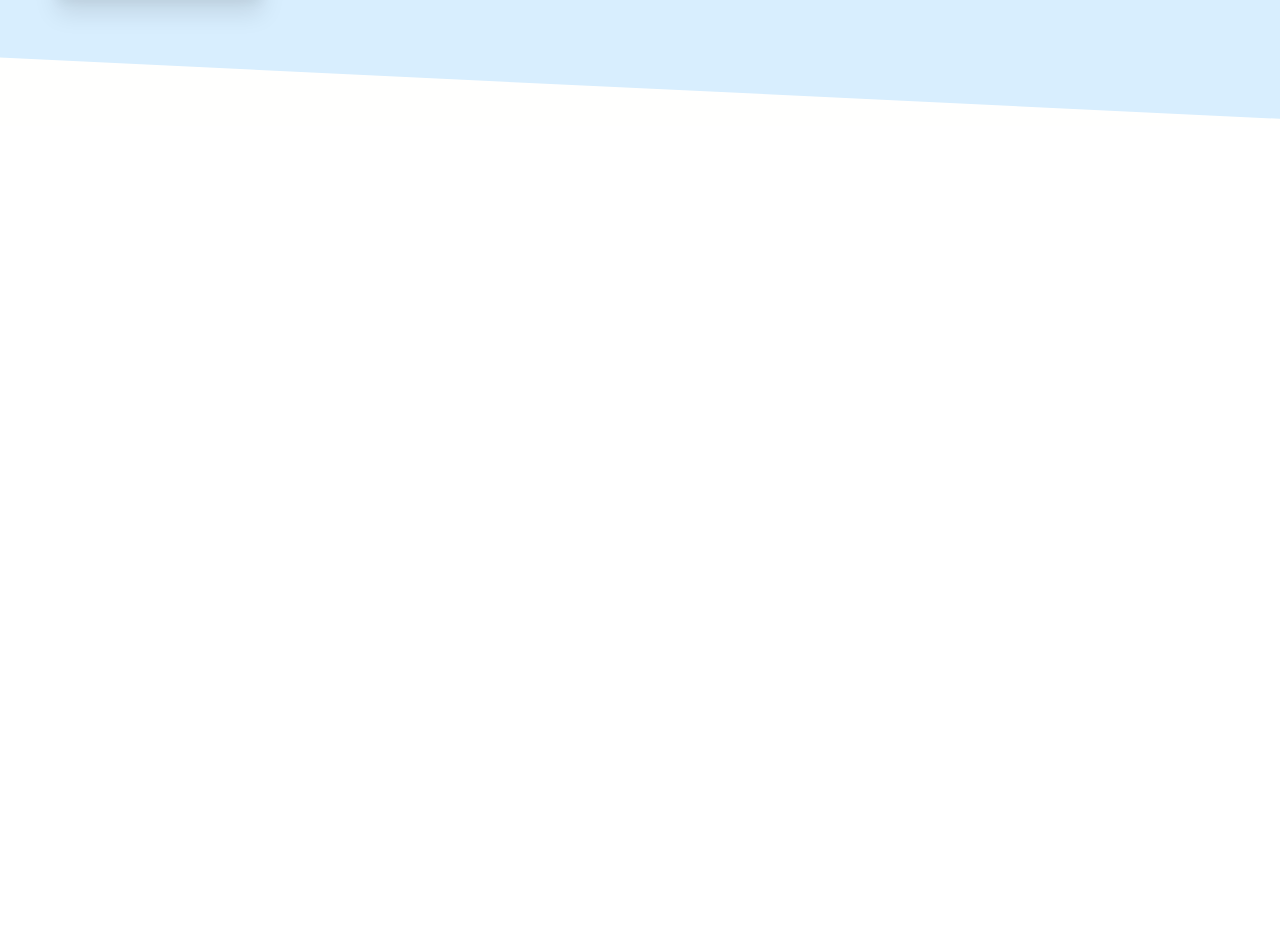
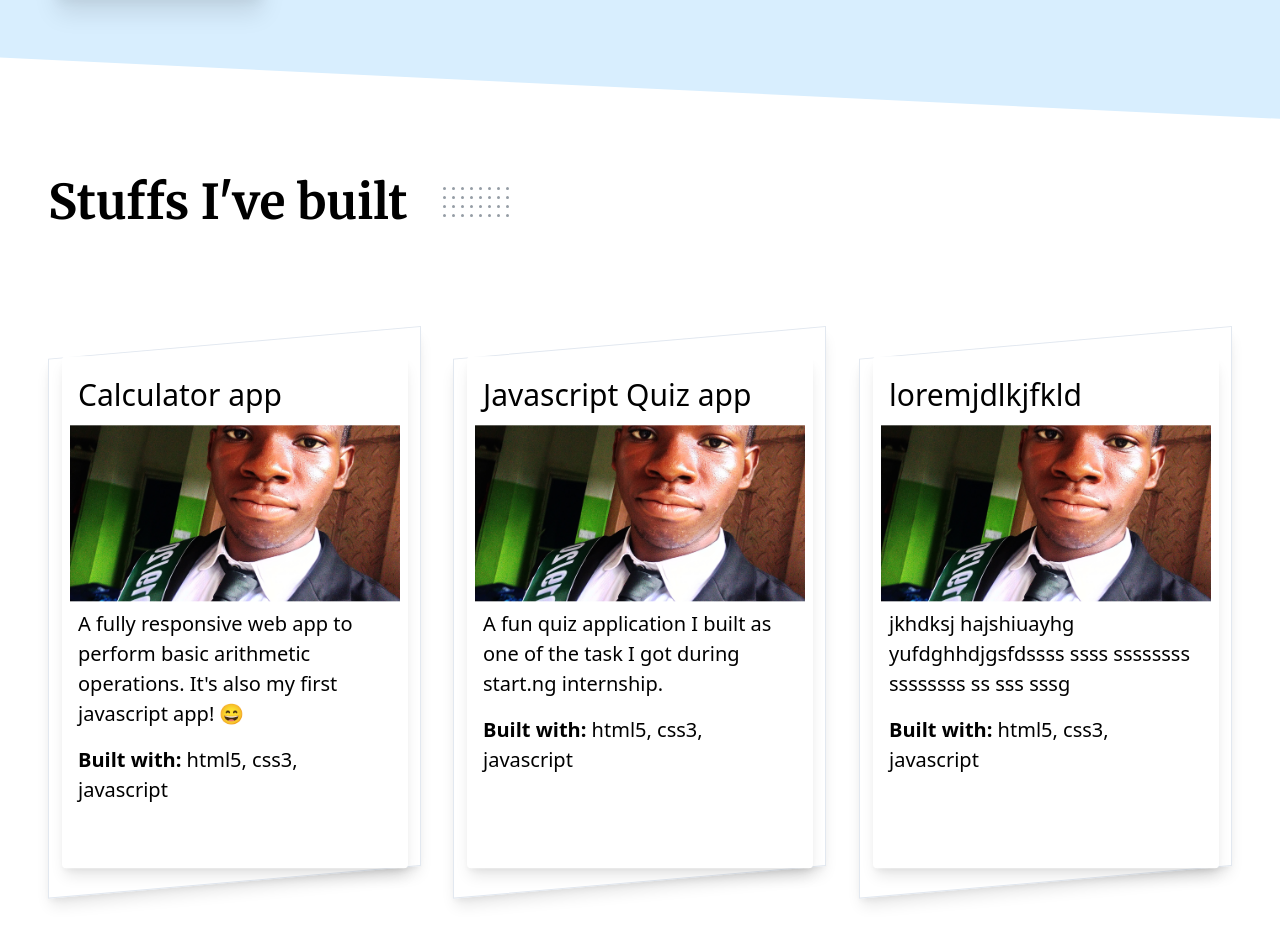
Before and after one commit to 0xSimeon/my-website, a Vue app: page / in a window 1280 px wide. Shown: the part 1364-2306 px from the top of the page. Before the commit the page ends 1490 px from the top, so only its background shows below. Built offline with nearby package versions, Linux system fonts and the light colour scheme.

Commit message:
Added Project component :zap:

```diff
--- a/src/App.vue
+++ b/src/App.vue
@@ -1,30 +1,30 @@
 <template>
-  <div id="app" class="">
+  <div id="app">
     <app-nav></app-nav>
     <app-header></app-header>
     <app-hero></app-hero>
     <app-services></app-services>
+    <app-projects></app-projects>
   </div>
 </template>
 
 <script>
-import Header from './components/Header';
-import Hero from './components/Hero.vue';
-import Nav from './components/Nav.vue';
-import Services from './components/Services.vue';
+import Header from '@/components/Header';
+import Hero from '@/components/Hero.vue';
+import Nav from '@/components/Nav.vue';
+import Services from '@/components/Services.vue';
+import Projects from '@/components/Projects.vue';
 export default {
   name: 'App',
   components: {
     appHeader: Header,
     appHero: Hero,
     appNav: Nav,
-    appServices: Services
+    appServices: Services,
+    appProjects: Projects
   }
 };
 </script>
 
 <style lang="scss">
-#app {
-  background: rgba($color-light, 0.5);
-}
 </style>
```
